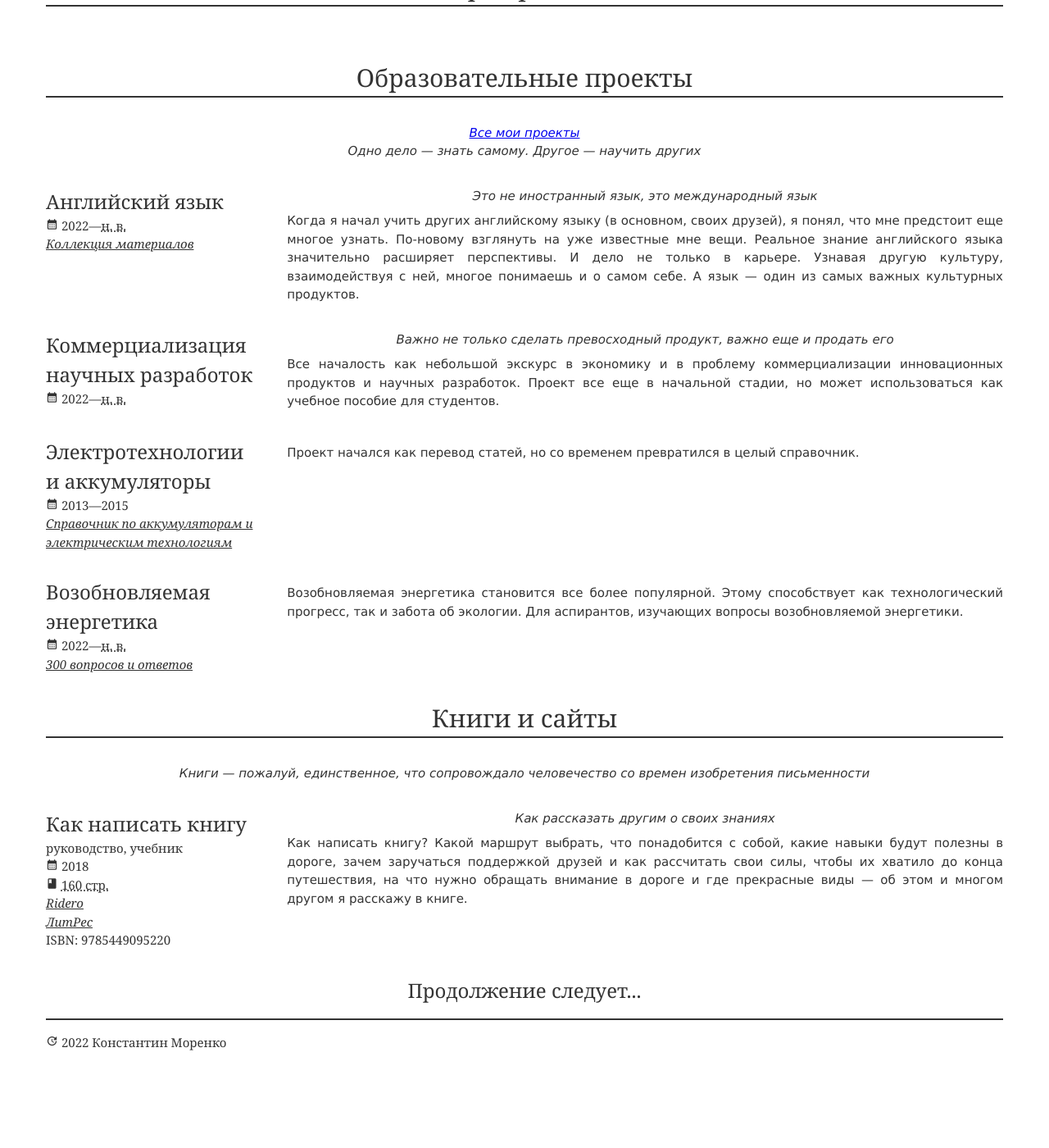
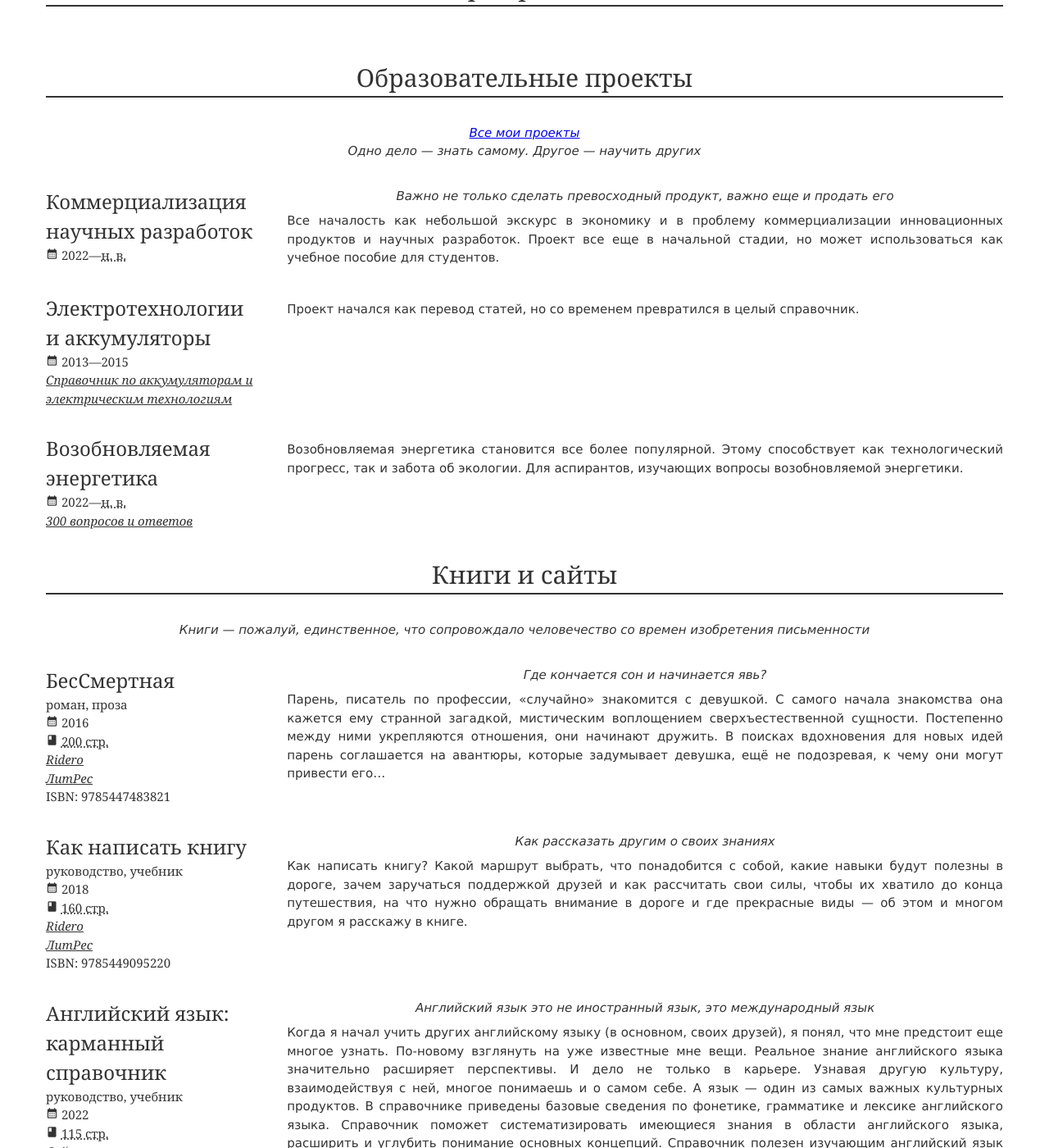
Before and after one commit to konstantin-morenko/jresume, a Jekyll site: the page built from index.md, in a window 1280 px wide and 1400 px high, scrolled down 3830 px. Shown: the whole window at 82% size. Built offline with Jekyll 4.4.1, drawn with Linux system fonts in a browser that asks for light colours; before the commit the page ends 5128 px from its top, so only the background shows below that; some of the changed text lies outside the part shown.

Commit message:
Books added

```diff
--- a/_data/books.yml
+++ b/_data/books.yml
@@ -4,6 +4,31 @@ description: |
   Книги — пожалуй, единственное, что сопровождало человечество со
   времен изобретения письменности
 cards:
+
+- name: БесСмертная
+  categories: [роман, проза]
+  year: 2016
+  value:
+    number: 200
+    metric: страницы
+    source: По данным ЛитРес
+  links:
+  - name: Ridero
+    url: https://ridero.ru/books/bes_smertnaya/#moreDetails
+  - name: ЛитРес
+    url: https://www.litres.ru/maks-knopka/bes-smertnaya-misticheskiy-eroticheskiy-roman/
+  isbn: 9785447483821
+
+  quote: Где кончается сон и начинается явь?
+  description: |
+
+    Парень, писатель по профессии, «случайно» знакомится с девушкой. С
+    самого начала знакомства она кажется ему странной загадкой,
+    мистическим воплощением сверхъестественной сущности. Постепенно
+    между ними укрепляются отношения, они начинают дружить. В поисках
+    вдохновения для новых идей парень соглашается на авантюры, которые
+    задумывает девушка, ещё не подозревая, к чему они могут привести
+    его…
 
 - name: Как написать книгу
   categories: [руководство, учебник]
@@ -27,3 +52,32 @@ cards:
     поддержкой друзей и как рассчитать свои силы, чтобы их хватило до
     конца путешествия, на что нужно обращать внимание в дороге и где
     прекрасные виды — об этом и многом другом я расскажу в книге.
+
+- name: "Английский язык: карманный справочник"
+  categories: [руководство, учебник]
+  year: 2022
+  value:
+    number: 115
+    metric: страницы
+    source: Из расчета 1.5 тысячи символов на страницу
+  links:
+  - name: Сайт
+    url: https://konstantin-morenko.ru/english-collection/
+
+  quote: Английский язык это не иностранный язык, это международный язык
+  description: |
+
+    Когда я начал учить других английскому языку (в основном, своих
+    друзей), я понял, что мне предстоит еще многое узнать.  По-новому
+    взглянуть на уже известные мне вещи.  Реальное знание английского
+    языка значительно расширяет перспективы.  И дело не только в
+    карьере.  Узнавая другую культуру, взаимодействуя с ней, многое
+    понимаешь и о самом себе.  А язык — один из самых важных
+    культурных продуктов.
+
+    В справочнике приведены базовые сведения по фонетике, грамматике и
+    лексике английского языка. Справочник поможет систематизировать
+    имеющиеся знания в области английского языка, расширить и углубить
+    понимание основных концепций. Справочник полезен изучающим
+    английский язык самостоятельно или с преподавателем, а так же всем
+    интересующимся.
--- a/_includes/books.html
+++ b/_includes/books.html
@@ -30,9 +30,11 @@
 	<div class="link"><a href="{{ ln.url }}">{{ ln.name }}</a></div>
 	{% endfor %}
       </div>
+      {% if bk.isbn %}
       <div class="isbn">
 	ISBN: {{ bk.isbn }}
       </div>
+      {% endif %}
     </div>
     <div class="rightside">
       <div class="quote">{{ bk.quote }}</div>
```
Also changed, not shown: _data/projects/education.yml (+0 -15 lines).
